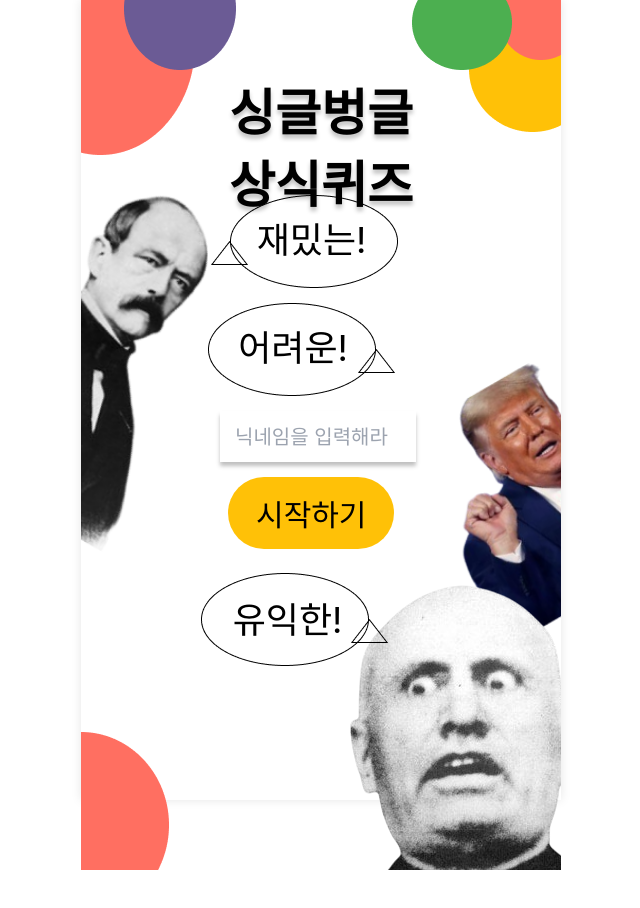
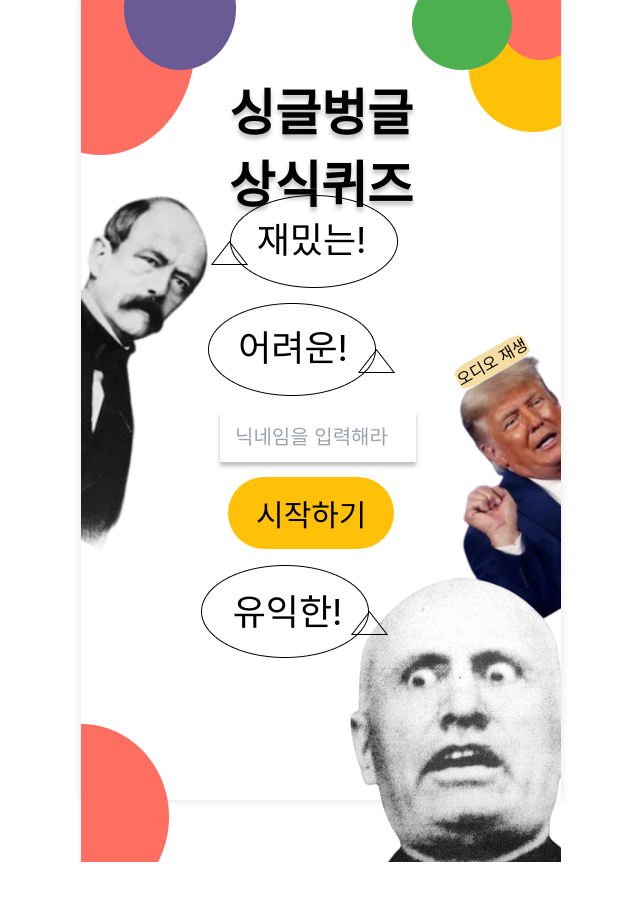
Before and after one commit to SoJungJung/SangSikQuiz, a React (Create React App) app: page / in a window 1280 px wide. Shown: the top 908 px of the page, without its empty margins (319-959 px from the left). Built offline with nearby package versions, Linux system fonts and the light colour scheme.

Commit message:
프론트 최종본 배포

```diff
--- a/src/pages/Home/Home.js
+++ b/src/pages/Home/Home.js
@@ -1,4 +1,4 @@
-import React, { useEffect, useState } from 'react';
+import React, { useState } from 'react';
 import lefttop from './lefttop.png';
 import leftbottom from './leftbottom.png';
 import righttop from './righttop.png';
@@ -17,20 +17,22 @@ import { useNavigate } from 'react-router-dom';
 const Home = () => {
     const navigate = useNavigate();
     const [nickname, setNickname] = useState('');
+    const [isPlaying, setIsPlaying] = useState(false); // State to track if audio is playing
+    const [audio] = useState(new Audio()); // Create audio object
 
-    // Function to handle playing random audio on component mount
-    useEffect(() => {
-        // const audios = [audio1, audio2, audio3]; // Array of audio files
-        // const randomAudio = audios[Math.floor(Math.random() * audios.length)]; // Select one randomly
-        // const audio = new Audio(randomAudio); // Create new audio object
-        // audio.play(); // Play the selected audio
-        // // Optional: Clean up when the component unmounts
-        // return () => {
-        //     audio.pause(); // Pause audio if still playing
-        //     audio.currentTime = 0; // Reset the audio to the beginning
-        // };
-        localStorage.clear();
-    }, []);
+    const handlePlayAudio = () => {
+        if (!isPlaying) {
+            const audios = [audio1, audio2, audio3]; // Array of audio files
+            const randomAudio = audios[Math.floor(Math.random() * audios.length)]; // Select one randomly
+            audio.src = randomAudio; // Set the selected audio source
+            audio.play(); // Play the selected audio
+            setIsPlaying(true); // Update the state to playing
+        } else {
+            audio.pause(); // Pause the audio if already playing
+            audio.currentTime = 0; // Reset the audio to the beginning
+            setIsPlaying(false); // Update the state to not playing
+        }
+    };
 
     const handleClickNext = () => {
         if (nickname.trim() !== '') {
@@ -79,6 +81,9 @@ const Home = () => {
                         </button>
                     </div>
                     <div className={styles.mid3}>
+                        <button className={styles.audioButton} onClick={handlePlayAudio}>
+                            {isPlaying ? '오디오 정지' : '오디오 재생'}
+                        </button>
                         <img className={styles.trump} src={trump} alt="trump" />
                     </div>
                 </div>
--- a/src/pages/Home/Home.module.css
+++ b/src/pages/Home/Home.module.css
@@ -141,11 +141,19 @@
 }
 .mid3 {
     width: 160px;
+    position: relative;
+}
+.audioButton {
+    position: absolute;
+    top: 155px;
+    transform: rotate(-29.5deg);
+    background-color: #f4dca2;
+    border-radius: 20%;
 }
 .trump {
     width: 100%;
     flex-shrink: 0;
-    margin-top: 168px;
+    margin-top: 160px;
 }
 .blw {
     width: 100%;
@@ -154,6 +162,7 @@
     bottom: 76px;
 }
 .duce {
+    margin-top: 8px;
     flex-shrink: 0;
     position: absolute;
     right: 0px;
--- a/src/pages/Ranking/Ranking.js
+++ b/src/pages/Ranking/Ranking.js
@@ -26,7 +26,7 @@ const Ranking = () => {
 
     useEffect(() => {
         // Fetch the rankings JSON data
-        fetch('http://localhost:5001/api/ranking')
+        fetch('https://port-0-sangsik-backend-m2l7w1ydc2132f7e.sel4.cloudtype.app/api/ranking')
             .then((response) => {
                 if (!response.ok) {
                     throw new Error('Network response was not ok');
--- a/src/pages/Result/Result.js
+++ b/src/pages/Result/Result.js
@@ -40,7 +40,7 @@ const Result = () => {
             const score = storedScore ? parseInt(storedScore, 10) : 0;
 
             try {
-                await fetch('http://localhost:5001/api/submit-score', {
+                await fetch('https://port-0-sangsik-backend-m2l7w1ydc2132f7e.sel4.cloudtype.app/api/submit-score', {
                     method: 'POST',
                     headers: { 'Content-Type': 'application/json' },
                     body: JSON.stringify({ device_id, score, nickname }),
```
